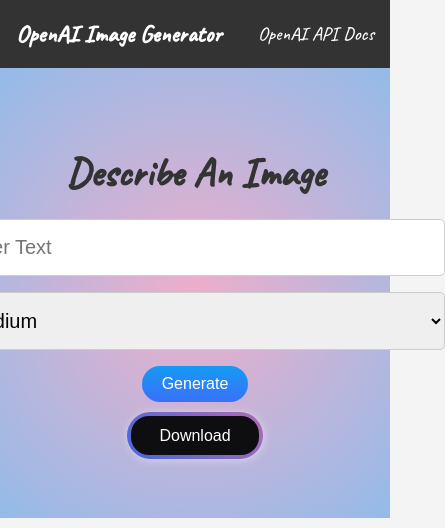
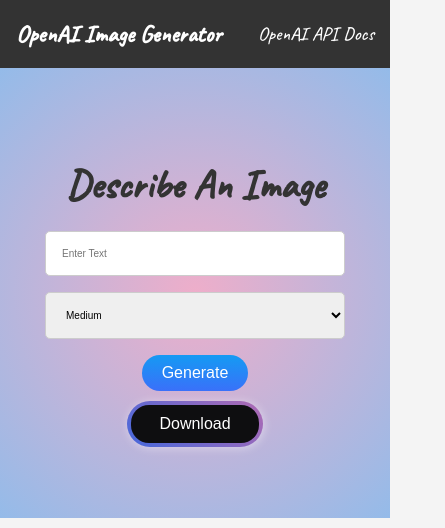
Before and after one commit to enigmacoder-bot/openai-generator, a website: page public/index.html in a window 390 px wide. Shown: the whole page, 445 px wide, since content can reach past the window. Drawn offline with Linux system fonts and the light colour scheme.

Commit message:
Made form input Responsive

```diff
--- a/public/css/style.css
+++ b/public/css/style.css
@@ -214,3 +214,16 @@ img {
 .download:hover {
   transform: scale(1.1);
 }
+
+@media only screen and (max-width: 500px) {
+  .showcase form input,
+form select {
+  font-size: 10px;
+  width: 300px;
+
+  padding: 1rem;
+  border: 1px solid #ccc;
+  border-radius: 5px;
+  margin-bottom: 1rem;
+}
+}
```
